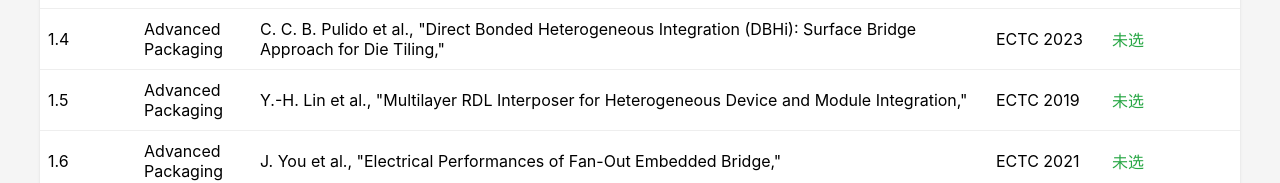
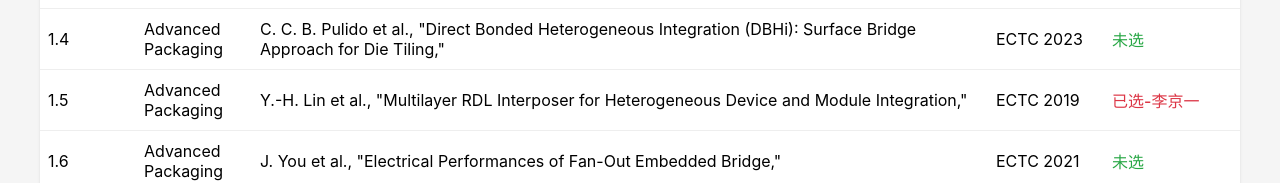
Before and after one commit to silicontalks/course-paper-status, a plain HTML site: page index.html in a window 1280 px wide. Shown: the part 627-810 px from the top of the page. Drawn offline with Linux system fonts and the light colour scheme.

Commit message:
更新选题状态：李京一选择论文1.5

```diff
--- a/index.html
+++ b/index.html
@@ -126,7 +126,7 @@
             <tr><td>1.2</td><td>Advanced Packaging</td><td>G. Van der Plas and E. Beyne, "Design and Technology Solutions for 3D Integrated High Performance Systems,"</td><td>VLSI 2021</td><td class="status-available">未选</td></tr>
             <tr><td>1.3</td><td>Advanced Packaging</td><td>H. Jang et al., "Reliability Performance of S-Connect Module (Bridge Technology) for Heterogeneous Integration Packaging,"</td><td>ECTC 2023</td><td class="status-selected">已选-钟越</td></tr>
             <tr><td>1.4</td><td>Advanced Packaging</td><td>C. C. B. Pulido et al., "Direct Bonded Heterogeneous Integration (DBHi): Surface Bridge Approach for Die Tiling,"</td><td>ECTC 2023</td><td class="status-available">未选</td></tr>
-            <tr><td>1.5</td><td>Advanced Packaging</td><td>Y.-H. Lin et al., "Multilayer RDL Interposer for Heterogeneous Device and Module Integration,"</td><td>ECTC 2019</td><td class="status-available">未选</td></tr>
+            <tr><td>1.5</td><td>Advanced Packaging</td><td>Y.-H. Lin et al., "Multilayer RDL Interposer for Heterogeneous Device and Module Integration,"</td><td>ECTC 2019</td><td class="status-selected">已选-李京一</td></tr>
             <tr><td>1.6</td><td>Advanced Packaging</td><td>J. You et al., "Electrical Performances of Fan-Out Embedded Bridge,"</td><td>ECTC 2021</td><td class="status-available">未选</td></tr>
             <tr><td>1.7</td><td>Advanced Packaging</td><td>Y.-C. Hu et al., "CoWoS Architecture Evolution for Next Generation HPC on 2.5D System in Package,"</td><td>ECTC 2023</td><td class="status-selected">已选-朱品润</td></tr>
             <tr><td>1.8</td><td>Advanced Packaging</td><td>B. Fujun et al., "A Stacked Embedded DRAM Array for LPDDR4/4X using Hybrid Bonding 3D Integration with 34GB/s/1Gb 0.88pJ/b Logic-to-Memory Interface,"</td><td>IEDM 2020</td><td class="status-available">未选</td></tr>
```
